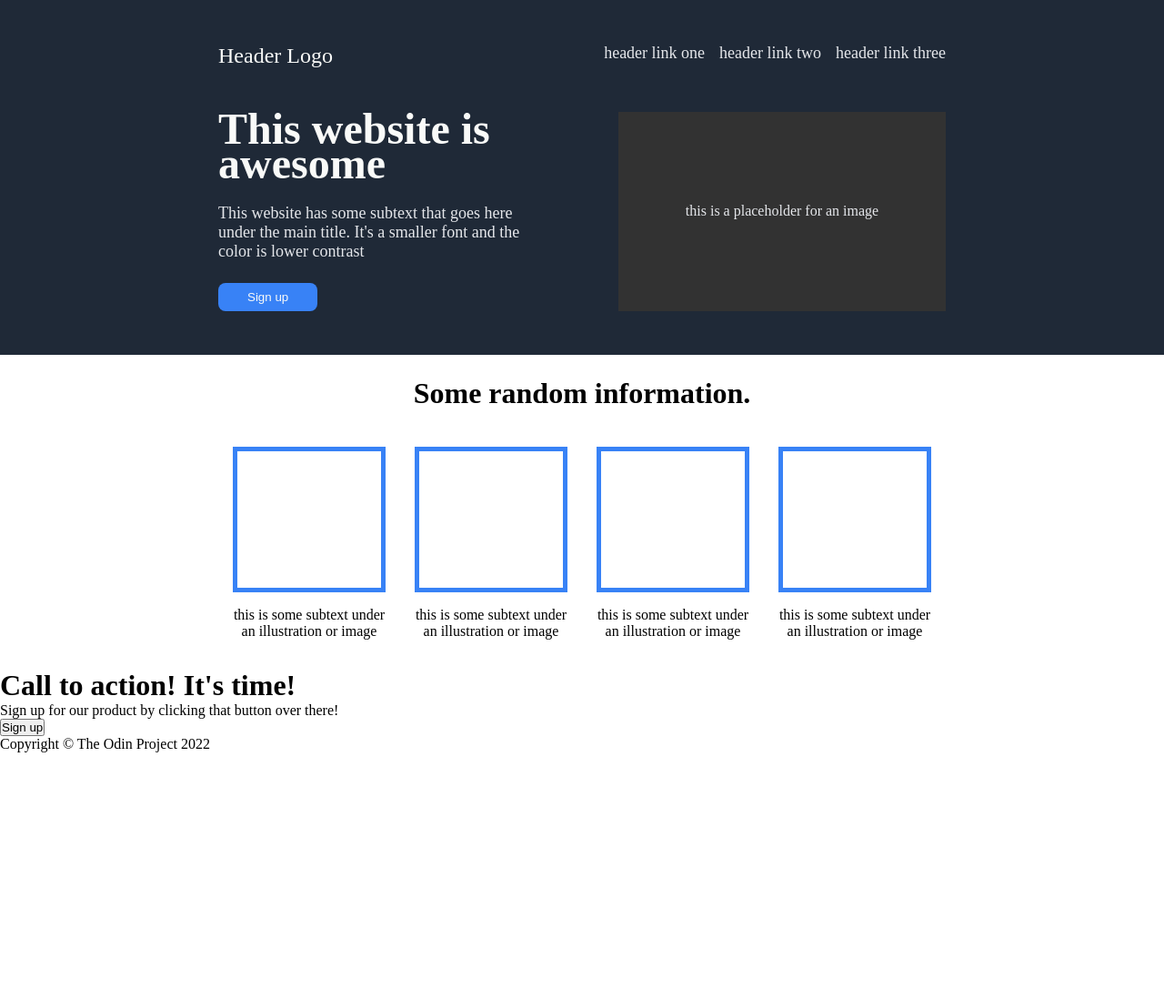
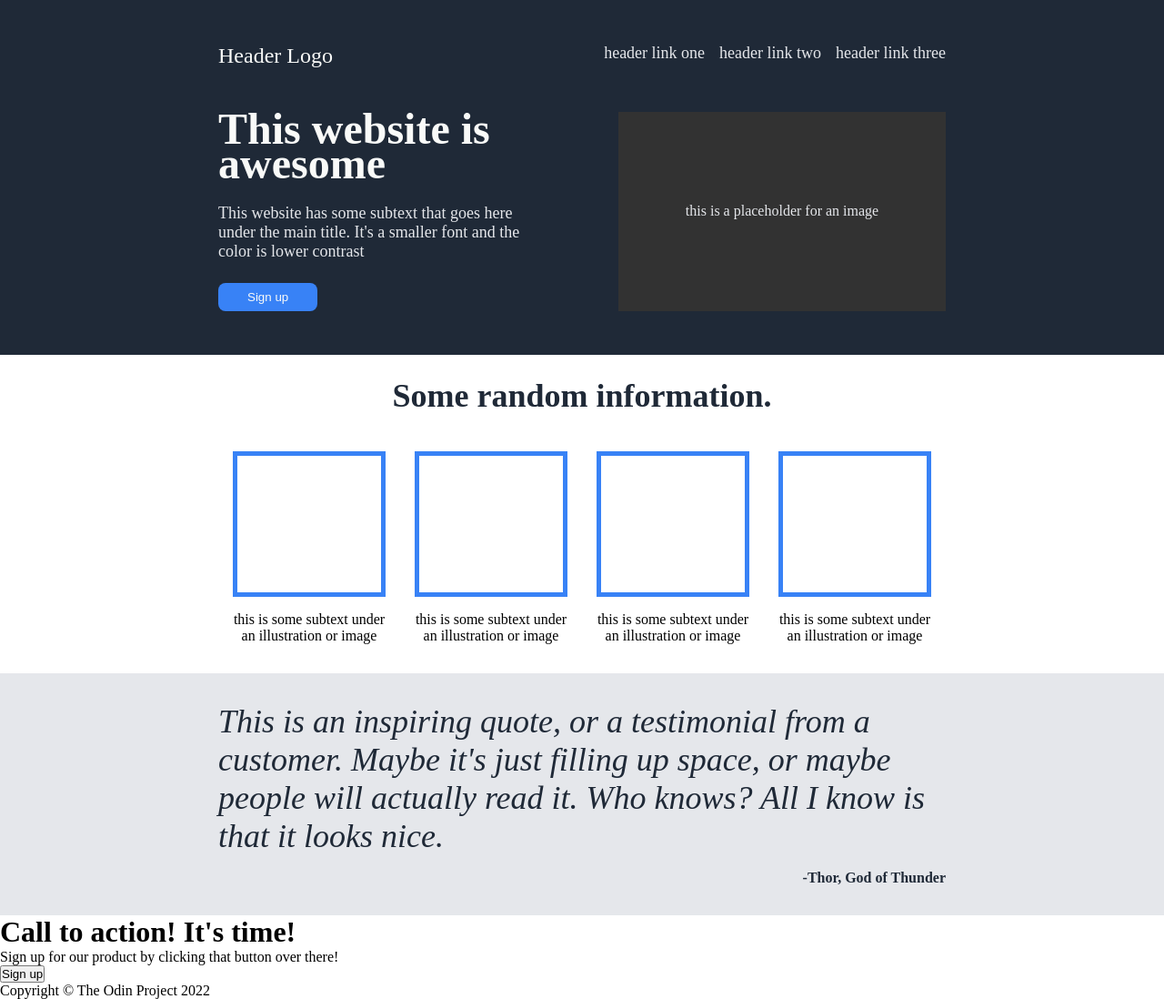
Before and after one commit to ls1955/Landing-Page, a plain HTML site: page index.html in a window 1280 px wide. Shown: the whole page at 91% size. Before the commit the page ends 827 px from the top, so only its background shows below. Drawn offline with Linux system fonts and the light colour scheme.

Commit message:
Insert major style to quote section
-Insert actual quote and citation to html

```diff
--- a/index.html
+++ b/index.html
@@ -59,10 +59,11 @@
     </div>
 
     <div class="quoteSection">
-        <div class="container">
-            <div class="quote"></div>
-            <div class="citation"></div>
-        </div>
+            <div class="quote">This is an inspiring quote, or a testimonial from
+                a customer. Maybe it's just filling up space, or maybe people will
+                actually read it. Who knows? All I know is that it looks nice.
+            </div>
+            <div class="citation">-Thor, God of Thunder</div>
     </div>
 
     <div class="signUpSection">
--- a/style.css
+++ b/style.css
@@ -76,6 +76,9 @@
 }
 
 .main h1{
+    color: #1f2937;
+    font-size: 36px;
+    font-weight: bolder;
     margin: 1.5rem 0;
 }
 
@@ -97,3 +100,24 @@
 .containerInfo p{
     margin: 1rem 0;
 }
+
+/* quote section */
+.quoteSection{
+    background-color: #e5e7eb;
+    padding: 2rem 15rem;
+    display: flex;
+    flex-direction: column;
+}
+
+.quote{
+    color: #1f2937;
+    font-size: 36px;
+    font-style: italic;
+    margin-bottom: 1rem;
+}
+
+.citation{
+    color: #1f2937;
+    font-weight: bolder;
+    align-self: flex-end;
+}
```
